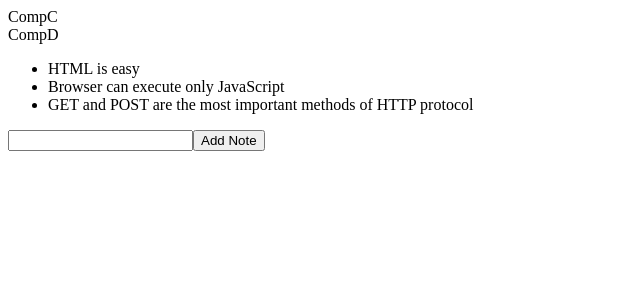
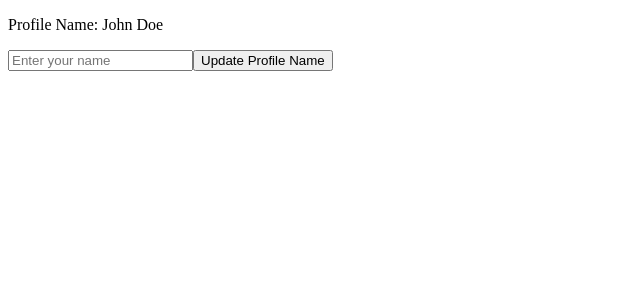
Before and after one commit to githubscientist/fsd57wde, a React (Vite) app: page / in a window 1280 px wide. Shown: the top 300 px of the page, without its empty margins (0-640 px from the left). Built offline with nearby package versions, Linux system fonts and the light colour scheme.

Commit message:
profile name task

```diff
--- a/src/App.jsx
+++ b/src/App.jsx
@@ -1,44 +1,23 @@
 import { createContext, useState } from "react";
-import CompA from "./components/CompA";
-import CompB from "./components/CompB";
+import Profile from "./components/Profile";
 
-// create a context called as NotesContext
-export const NotesContext = createContext();
+export const NameContext = createContext();
 
 const App = () => {
 
-    const [notes, setNotes] = useState([
-        {
-            id: 1,
-            content: "HTML is easy",
-            date: "2019-05-30T17:30:31.098Z",
-            important: true
-        },
-        {
-            id: 2,
-            content: "Browser can execute only JavaScript",
-            date: "2019-05-30T18:39:34.091Z",
-            important: false
-        },
-        {
-            id: 3,
-            content: "GET and POST are the most important methods of HTTP protocol",
-            date: "2019-05-30T19:20:14.298Z",
-            important: true
-        }
-    ]);
+    const [name, setName] = useState('John Doe');
 
-    const addNote = (note) => {
-        setNotes([...notes, note]);
-        alert("Note added successfully!");
+    const updateName = (newName) => {
+        setName(newName);
+        alert('Profile name updated!');
     }
 
   return (
-    <div>
-        <NotesContext.Provider value={{ notes, addNote }}>
-              <CompA />
-              <CompB />
-        </NotesContext.Provider>
+      <div>
+          <NameContext.Provider value={{ name, updateName }}>
+            <p>Profile Name: { name }</p>
+            <Profile />
+          </NameContext.Provider>
     </div>
   )
 }
--- a/src/components/CompA.jsx
+++ /dev/null
@@ -1,14 +0,0 @@
-import React from 'react'
-import CompC from './CompC'
-import CompD from './CompD'
-
-const CompA = () => {
-  return (
-      <div>
-          <CompC />
-          <CompD />
-    </div>
-  )
-}
-
-export default CompA
--- a/src/components/CompB.jsx
+++ /dev/null
@@ -1,12 +0,0 @@
-import React from 'react'
-import CompE from './CompE'
-
-const CompB = () => {
-  return (
-      <div>
-          <CompE />
-    </div>
-  )
-}
-
-export default CompB
--- a/src/components/CompC.jsx
+++ /dev/null
@@ -1,9 +0,0 @@
-import React from 'react'
-
-const CompC = () => {
-  return (
-    <div>CompC</div>
-  )
-}
-
-export default CompC
--- a/src/components/CompD.jsx
+++ /dev/null
@@ -1,9 +0,0 @@
-import React from 'react'
-
-const CompD = () => {
-  return (
-    <div>CompD</div>
-  )
-}
-
-export default CompD
--- a/src/components/CompE.jsx
+++ /dev/null
@@ -1,43 +0,0 @@
-import { useContext } from "react"
-import { NotesContext } from "../App"
-
-const CompE = () => {
-
-    const { notes, addNote } = useContext(NotesContext);
-
-    const handleNote = (e) => {
-        e.preventDefault();
-
-        /* {
-            id: 3,
-            content: "GET and POST are the most important methods of HTTP protocol",
-            date: "2019-05-30T19:20:14.298Z",
-            important: true
-        } */
-
-        const note = {
-            id: notes.length + 1,
-            content: e.target[0].value,
-            date: new Date().toISOString(),
-            important: false
-        }
-
-        addNote(note);
-    }
-
-  return (
-      <div>
-          <ul>
-              {
-                    notes.map(note => <li key={note.id}>{note.content}</li>)
-              }
-          </ul>
-          <form onSubmit={handleNote}>
-              <input type="text" />
-              <button type="submit">Add Note</button>
-          </form>
-    </div>
-  )
-}
-
-export default CompE
--- /dev/null
+++ b/src/components/Profile.jsx
@@ -0,0 +1,27 @@
+import { useContext } from "react";
+import { NameContext } from "../App";
+
+const Profile = () => {
+
+    const { name, updateName } = useContext(NameContext);
+
+    const handleClick = (e) => {
+        // get the data from the input field
+        const newName = e.target.previousElementSibling.value;
+
+        // call the updateName function from the context
+        updateName(newName);
+    }
+
+  return (
+      <div>
+          <input
+              type="text"
+              placeholder="Enter your name"
+          />
+          <button onClick={handleClick}>Update Profile Name</button>
+    </div>
+  )
+}
+
+export default Profile;
```
